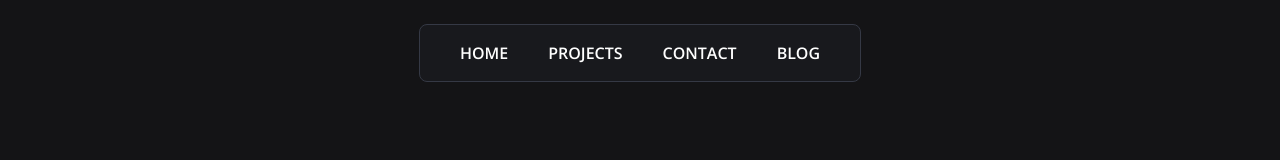
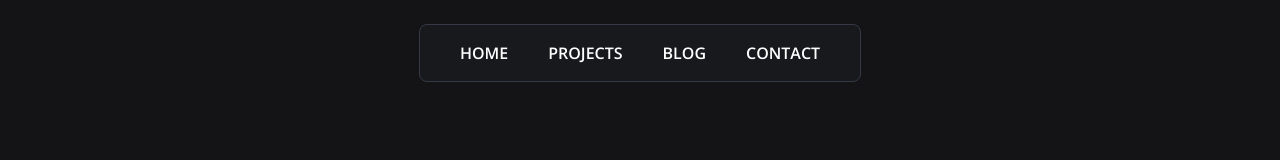
Before and after one commit to aforauvik/myapp, a React (Create React App) app: page / in a window 1280 px wide. Shown: the top 160 px of the page. Built offline with nearby package versions, Linux system fonts and the light colour scheme.

Commit message:
navigation update

```diff
--- a/src/Nav/Nav.js
+++ b/src/Nav/Nav.js
@@ -12,16 +12,16 @@ const navItems = [
 		linksTo: "/Projects",
 		target: "",
 	},
+	{
+		title: "Blog",
+		linksTo: "https://auvik.substack.com/",
+		target: "blank",
+	},
 
 	{
 		title: "Contact",
 		linksTo: "mailto:email@auvik.me",
 		target: "",
-	},
-	{
-		title: "Blog",
-		linksTo: "https://auvik.substack.com/",
-		target: "blank",
 	},
 ];
 
```
